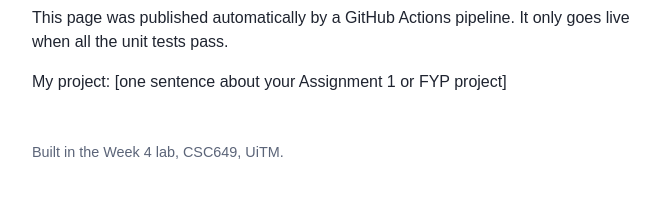
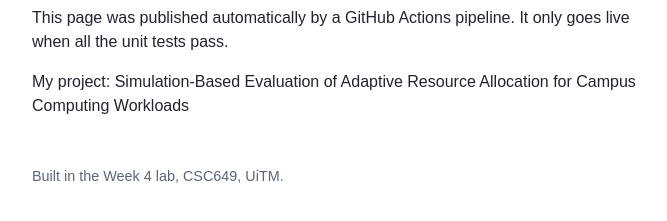
Before and after one commit to itsmukh05/csc649-week4-lab, a plain HTML site: page site/index.html in a window 1280 px wide. Shown: the part 195-416 px from the top of the page, without its empty margins (288-955 px from the left). Drawn offline with Linux system fonts and the light colour scheme.

Commit message:
Deploy site with GitHub Pages

```diff
--- a/site/index.html
+++ b/site/index.html
@@ -16,7 +16,7 @@
   <h1>Ammar's deployed page</h1>
   <p>This page was published automatically by a GitHub Actions pipeline.
      It only goes live when all the unit tests pass.</p>
-  <p>My project: [one sentence about your Assignment 1 or FYP project]</p>
+  <p>My project: Simulation-Based Evaluation of Adaptive Resource Allocation for Campus Computing Workloads</p>
   <footer>Built in the Week 4 lab, CSC649, UiTM.</footer>
 </body>
 </html>
```
